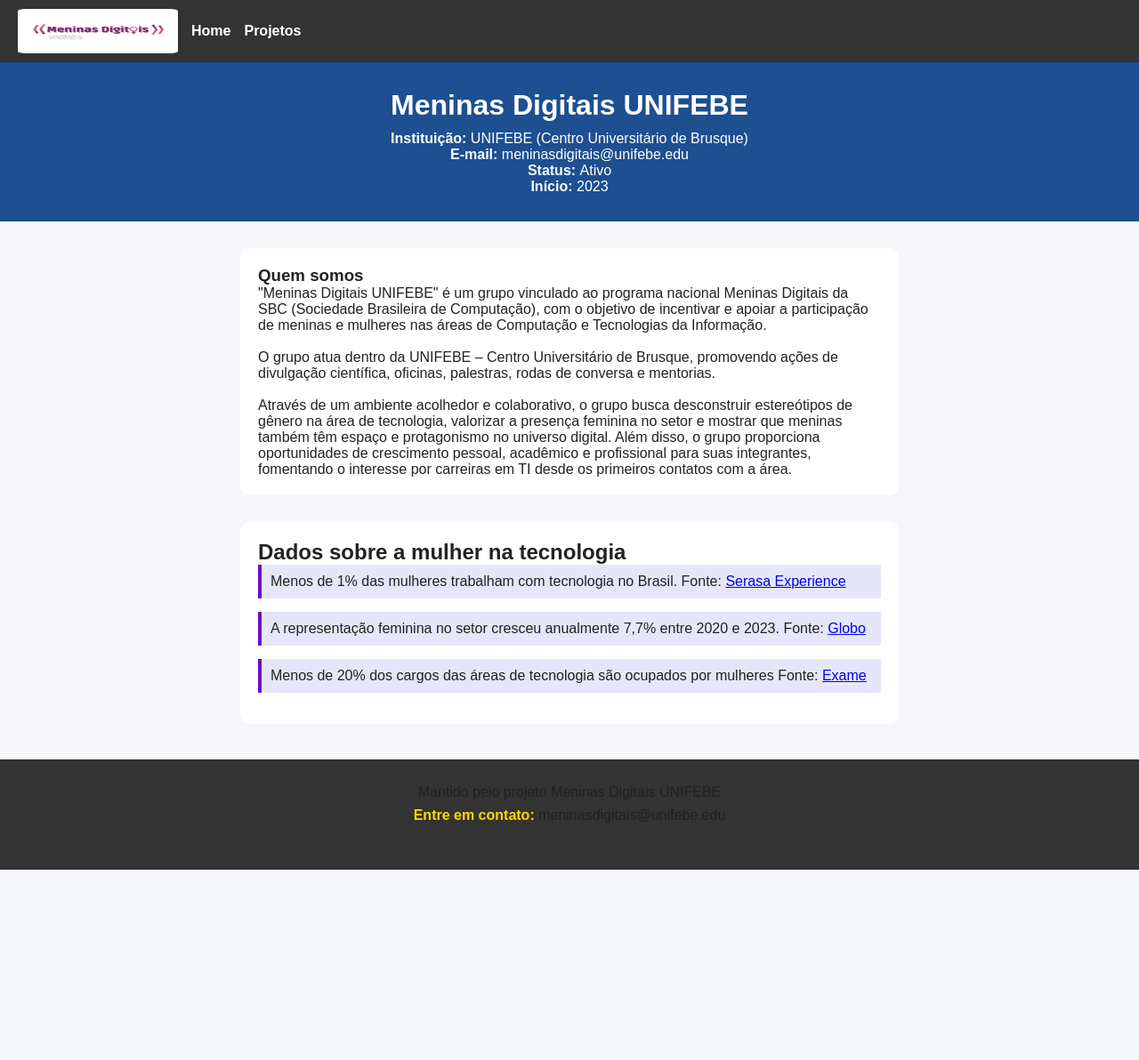
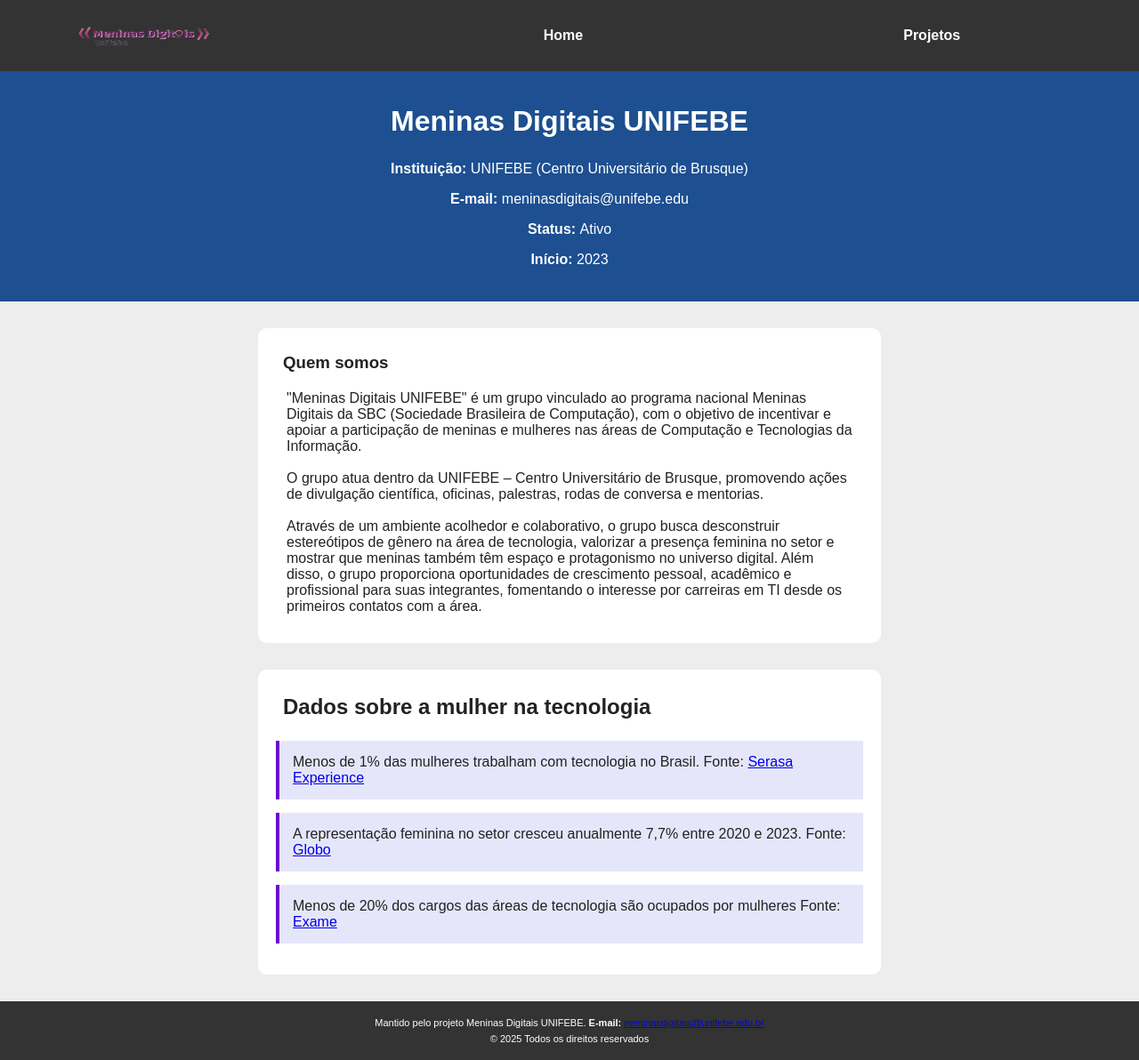
Before and after one commit to Sistemas-de-Informacao-UNIFEBE/meninas-digitais, a PHP site: page / in a window 1280 px wide. Shown: the whole page at 89% size. Before the commit the page ends 978 px from the top, so only its background shows below. Run offline with PHP 8.4, Linux system fonts and the light colour scheme.

Commit message:
padronização_paginas

```diff
--- a/index.html
+++ b/index.html
@@ -11,7 +11,7 @@
 <body>
     <header>
         <nav>
-            <img src="assets/logo.PNG" alt="Logo" width="180px">
+            <img src="assets/images/logo_semfundo.png" alt="Logo" width="180px" id="logo">
             <a href="index.html">Home</a>
             <a href="projetos.html">Projetos</a>
         </nav>
@@ -19,18 +19,18 @@
 
     <main>
         <section id="banner" class="inicio">
-            <h1>Meninas Digitais UNIFEBE</h1>
+            <h1 class="text">Meninas Digitais UNIFEBE</h1>
 
-            <p><b>Instituição: </b> UNIFEBE (Centro Universitário de Brusque)</p>
-            <p><b>E-mail: </b> meninasdigitais@unifebe.edu </p>
-            <p><b>Status: </b> Ativo</p>
-            <p><b>Início: </b> 2023</p>
+            <p class="text"><b>Instituição: </b> UNIFEBE (Centro Universitário de Brusque)</p>
+            <p class="text"><b>E-mail: </b> meninasdigitais@unifebe.edu </p>
+            <p class="text"><b>Status: </b> Ativo</p>
+            <p class="text"><b>Início: </b> 2023</p>
         </section>
 
         <section id="descricao" class="meio">
-            <h3><b>Quem somos</b></h3>
+            <h3 id="titulo1" class="text"><b>Quem somos</b></h3>
 
-            <p>
+            <p id="descricao1" class="text">
                 "Meninas Digitais UNIFEBE" é um grupo vinculado ao programa nacional Meninas Digitais da SBC (Sociedade
                 Brasileira de Computação), com o objetivo de incentivar e apoiar a participação de meninas e mulheres
                 nas áreas de Computação e Tecnologias da Informação. <br>
@@ -51,9 +51,9 @@
         </section>
 
         <section id="dados" class="secao-dados">
-            <h1><b>Dados sobre a mulher na tecnologia</b></h1>
+            <h1 class="text"><b>Dados sobre a mulher na tecnologia</b></h1>
 
-            <p>
+            <p class="text">
                 <div id="dado-1" class="dado">
                 Menos de 1% das mulheres trabalham com tecnologia no Brasil.
                 Fonte: <a
@@ -80,19 +80,12 @@
 
 
 
-
-    <footer>
-        <p>
-            Mantido pelo projeto Meninas Digitais UNIFEBE
-
-            <br>
-
-            <p><b>Entre em contato: </b> meninasdigitais@unifebe.edu </p>
-
-            <br>
-
-        </p>
-
+    <footer> <!--Rodapé da página das meninas digitais-->
+        <div class="footer-section">
+            <p>Mantido pelo projeto Meninas Digitais UNIFEBE. <b>E-mail: </b>
+            <a href="mailto:meninasdigitais@unifebe.edu.br">meninasdigitais@unifebe.edu.br</a> </p>
+            <p>© 2025 Todos os direitos reservados</p>
+        </div>
     </footer>
 </body>
 
--- a/projetos.html
+++ b/projetos.html
@@ -89,7 +89,7 @@
 
     <footer> <!--Rodapé da página das meninas digitais-->
         <div class="footer-section">
-            <p>Mantido pelo projeto Meninas Digitais UNIFEBE <b>E-mail: </b>
+            <p>Mantido pelo projeto Meninas Digitais UNIFEBE. <b>E-mail: </b>
             <a href="mailto:meninasdigitais@unifebe.edu.br">meninasdigitais@unifebe.edu.br</a> </p>
             <p>© 2025 Todos os direitos reservados</p>
         </div>
--- a/style.css
+++ b/style.css
@@ -1,73 +1,87 @@
-/* Remove margens e espaçamentos padrão dos elementos */
+/* Remove margens e espaçamento dos elementos */
 * {
+  padding: 0;
   margin: 0;
-  padding: 0;
+  border: 0;
+  box-sizing: border-box;
 }
 
-/* Define o fundo da página e a fonte usada */
+/* Define o fundo da página e a fonte usada no body*/
 body {
-  background: #f5f5fa;
+  background-color: #ededed;
   font-family: Arial, sans-serif;
   color: #222;
 }
 
-/* Cabeçalho da página */
-header {
-  background: #333; /* Cor de fundo escura */
+/* Barra de navegação */
+nav {
+  width: 100%;
+  background-color: #333;
+  color: white;
+  padding: 10px 130px 10px 0px; /* permite que a barra de navegação fique centralizada mesmo com a diferença de tamanho da logo */
+  text-align: left;
+  display: flex;
+  align-items: center;
+  justify-content:center;
+  gap: 350px; /* espaço entre a logo e o links */
 }
 
-/* Menu de navegação */
-nav {
-  display: flex; /* Deixa os itens lado a lado */
-  align-items: center; /* Centraliza verticalmente */
-  padding: 10px 20px; /* Espaço interno */
-  gap: 15px; /* Espaço entre os itens */
+.logo {
+  padding: 10px 0px;
 }
 
-/* Logo do site */
 nav img {
-  height: 50px; /* Altura da imagem */
-  border-radius: 5%;
+  height: 60px;
 }
 
-/* Links do menu */
 nav a {
-  color: white; /* Cor do texto */
-  text-decoration: none; /* Sem sublinhado */
-  font-weight: bold; /* Negrito */
+  color: white;
+  text-decoration: none;
+  font-weight: bold;
+  margin-left: 10px;
+  transition: color 0.3s;
 }
 
-/* Destaque ao passar o mouse nos links */
 nav a:hover {
-  color: #ffd700; /* Fica dourado ao passar o mouse */
+  color: #ccc;
 }
+
 
 /* Seção de destaque inicial */
 #banner {
-  background: #1d4f91; /* Fundo azul */
-  color: #fff; /* Texto branco */
+  background-color: #1d4f91; /* Cor do fundo */
+  color: #fff; /* Cor do texto */
   text-align: center; /* Centraliza o texto */
-  padding: 30px 0; /* Espaço interno */
+  padding: 30px; /* Espaço interno */
 }
 
-/* Título principal */
+/* Título principal do banner*/
 #banner h1 {
   font-size: 2rem; /* Tamanho grande */
-  margin-bottom: 10px; /* Espaço abaixo */
+  margin-bottom: 10px; /* Espaçamento abaixo */
 }
 
 /* Seção "Quem somos" */
 #descricao {
-  background: #fff; /* Fundo branco */
+  background-color: #fff;
   max-width: 700px; /* Largura máxima */
   margin: 30px auto; /* Centraliza na tela */
   padding: 20px; /* Espaço interno */
   border-radius: 10px; /* Bordas arredondadas */
 }
 
+.text {
+  padding: 8px;
+}
+
+#descricao1 {
+  padding: 12px;
+  justify-items: center;
+}
+
 /* Seção de dados */
 .secao-dados {
-  background: #fff;
+  background-color: #fff;
   max-width: 700px;
   margin: 30px auto;
   padding: 20px;
@@ -76,51 +90,35 @@
 
 /* Blocos de dados */
 .dado {
-  background: #e6e6fa; /* Fundo lilás claro */
-  margin-bottom: 15px; /* Espaço abaixo */
-  padding: 10px; /* Espaço interno */
+  background-color: #e6e6fa;
+  margin-bottom: 15px; /* Margem abaixo */
+  padding: 15px; /* Espaço interno */
   border-left: 4px solid #6d09d0; /* Barra lateral roxa */
 }
 
 /* Rodapé */
 footer {
-  background: #333; /* Fundo escuro */
-<<<<<<< HEAD
-  color: #e0e0e0; /* Texto claro */
-  text-align: center; /* Centraliza o texto */
-  padding: 28px 0 18px 0; /* Espaçamento interno */
-  margin-top: 40px; /* Espaço acima do rodapé */
-  font-size: 1rem; /* Tamanho da fonte */
+  width: 100%;
+  background-color: #333;
+  color: white;
+  padding: 15px 0;
+  text-align: center;
+  position: static;
+  margin-top: 20px;
+}
+
+.footer-section {
+  max-width: 1200px;
+  margin: 0 auto;
+  padding: 0 10px;
 }
 
 footer p {
-  margin-bottom: 8px; /* Espaço abaixo dos parágrafos */
+  margin: 0;
+  font-size: 11px;
+  padding: 3px;
 }
 
-footer b {
-  color: #ffd700; /* Cor dourada para textos em negrito */
-}
-
-/* Responsividade */
-@media (max-width: 800px) {
-  nav {
-    flex-direction: column; /* Empilha os itens do nav verticalmente */
-    gap: 12px; /* Reduz o espaço entre os itens */
-    padding: 18px 10px; /* Reduz o padding lateral */
-  }
-  #descricao, .secao-dados {
-    padding: 18px 8px; /* Reduz o padding interno das seções */
-  }
-  #banner {
-    padding: 28px 0 16px 0; /* Reduz o padding do banner */
-  }
-}
-=======
-  color: #fff; /* Texto claro */
-  text-align: center; /* Centraliza o texto */
-  padding: 15px 0; /* Espaço interno */
-  margin-top: 30px; /* Espaço acima */
-}
 
 /* Responsividade para tablets e celulares */
 @media (max-width: 768px) {
@@ -180,5 +178,3 @@
     padding: 10px 2px;
   }
 }
-
->>>>>>> 97cc21c6138a79dc0156ea78b6fd7e83414f6ae5
```
Also changed, not shown: projetos.css (+9 -5 lines), assets/logo.PNG (deleted).
